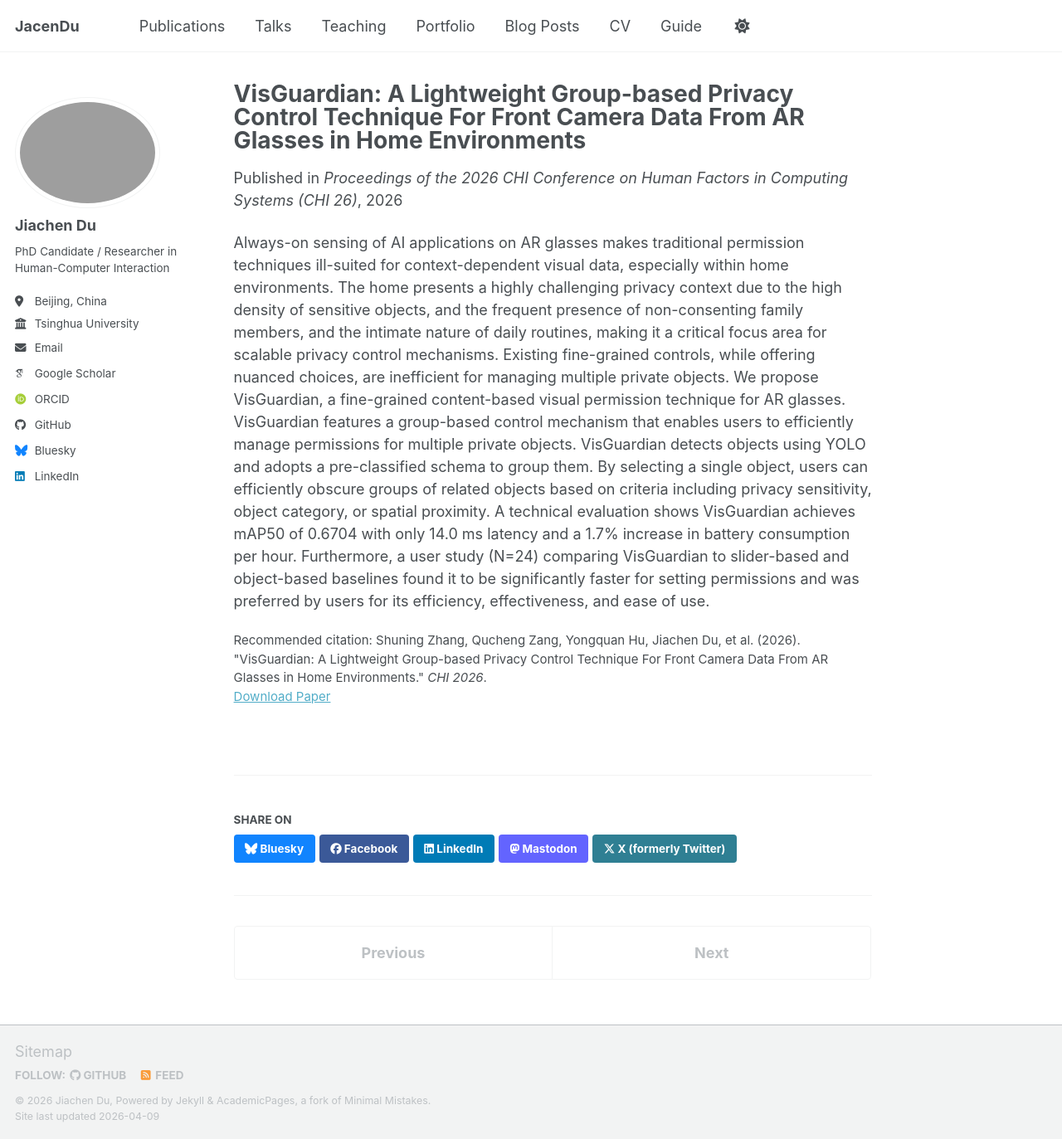
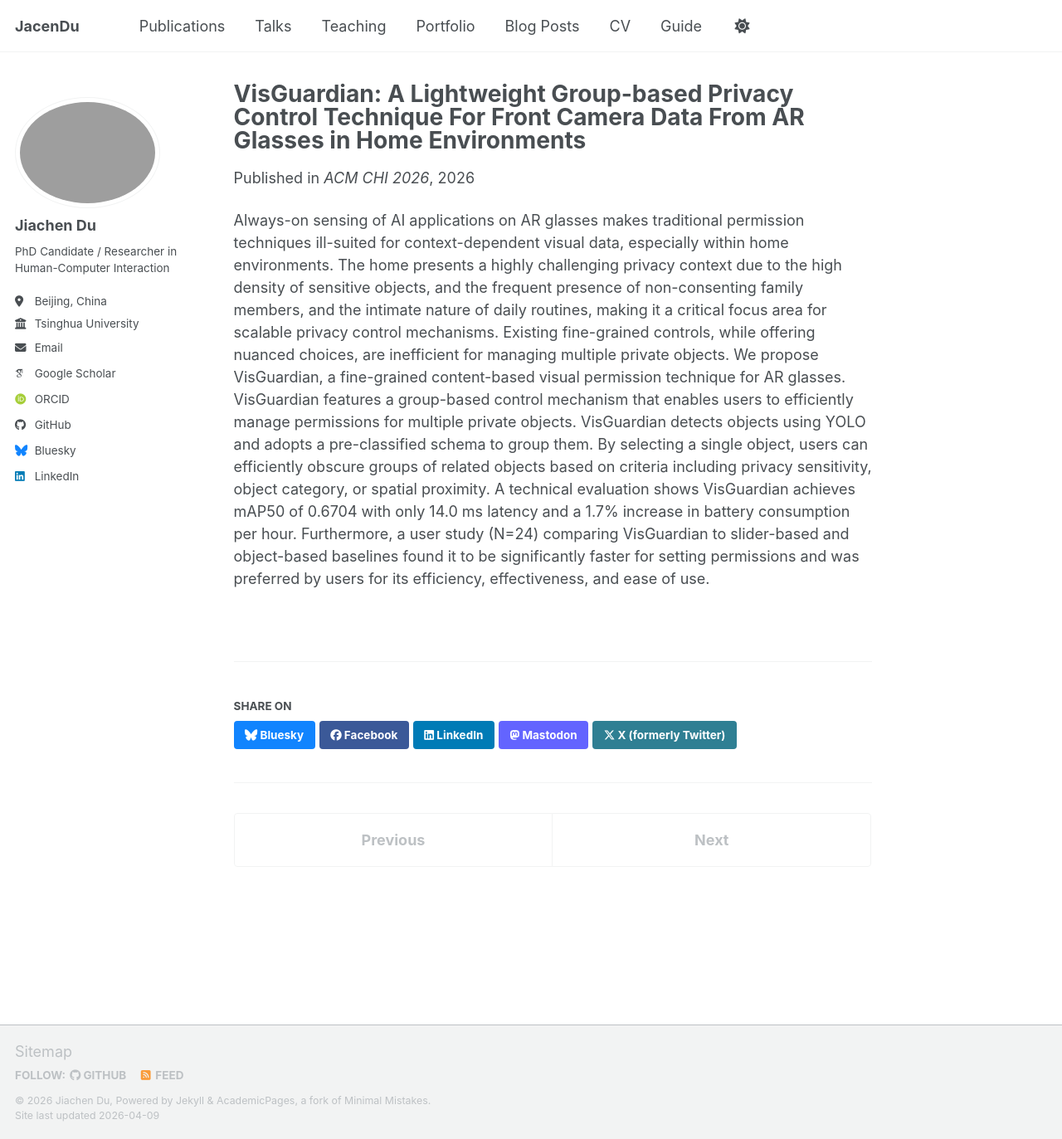
Before and after one commit to JacenDu/JacenDu.github.io, a Jekyll site: the page built from _publications/2026-04-09-VisGuardian-number-1.md, in a window 1280 px wide and 1373 px high. Shown: the whole window at 83% size. Built offline with Jekyll 4.4.1, drawn with Linux system fonts in a browser that asks for light colours; some web fonts are replaced; a script bundle is joined from its source files by our own code; library files that are not in the unit come from our copies.

Commit message:
Update 2026-04-09-VisGuardian-number-1.md

```diff
--- a/_publications/2026-04-09-VisGuardian-number-1.md
+++ b/_publications/2026-04-09-VisGuardian-number-1.md
@@ -1,13 +1,11 @@
 ---
 title: "VisGuardian: A Lightweight Group-based Privacy Control Technique For Front Camera Data From AR Glasses in Home Environments"
 collection: publications
-category: conferences
 permalink: /publication/2026-04-13-chi-privacy
-excerpt: 'This paper introduces a lightweight, group-based privacy control technique to manage front-camera data from AR glasses within home environments.'
+excerpt: 'Shuning Zhang, Qucheng Zang, Yongquan Hu, <b>Jiachen Du</b>, et al.'
 date: 2026-04-13
-venue: 'Proceedings of the 2026 CHI Conference on Human Factors in Computing Systems (CHI 26)'
+venue: 'ACM CHI 2026'
 paperurl: 'https://doi.org/10.1145/3772318.3790288'
-citation: 'Shuning Zhang, Qucheng Zang, Yongquan Hu, Jiachen Du, et al. (2026). "VisGuardian: A Lightweight Group-based Privacy Control Technique For Front Camera Data From AR Glasses in Home Environments." <i>CHI 2026</i>.'
 ---
 
 Always-on sensing of AI applications on AR glasses makes traditional permission techniques ill-suited for context-dependent visual data, especially within home environments. The home presents a highly challenging privacy context due to the high density of sensitive objects, and the frequent presence of non-consenting family members, and the intimate nature of daily routines, making it a critical focus area for scalable privacy control mechanisms. Existing fine-grained controls, while offering nuanced choices, are inefficient for managing multiple private objects. We propose VisGuardian, a fine-grained content-based visual permission technique for AR glasses. VisGuardian features a group-based control mechanism that enables users to efficiently manage permissions for multiple private objects. VisGuardian detects objects using YOLO and adopts a pre-classified schema to group them. By selecting a single object, users can efficiently obscure groups of related objects based on criteria including privacy sensitivity, object category, or spatial proximity. A technical evaluation shows VisGuardian achieves mAP50 of 0.6704 with only 14.0 ms latency and a 1.7% increase in battery consumption per hour. Furthermore, a user study (N=24) comparing VisGuardian to slider-based and object-based baselines found it to be significantly faster for setting permissions and was preferred by users for its efficiency, effectiveness, and ease of use.
```
